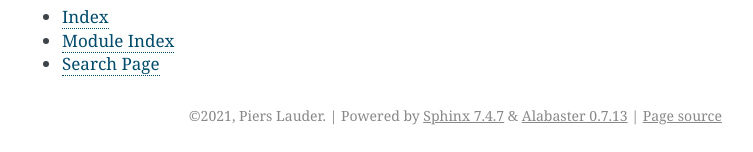
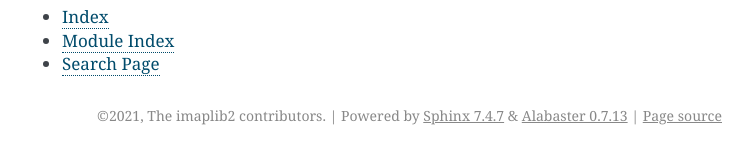
Before and after one commit to jazzband/imaplib2, a Sphinx documentation site: the page built from docs/index.rst, in a window 1280 px wide and 900 px high, scrolled down 8054 px. Shown: the part 745-897 px from the top of the window, without its empty margins (388-1141 px from the left). Built offline with Sphinx 7.4.7, drawn with Linux system fonts in a browser that asks for light colours.

Commit message:
fixup! Create sphinx project for documentation

```diff
--- a/docs/conf.py
+++ b/docs/conf.py
@@ -18,7 +18,7 @@
 # -- Project information -----------------------------------------------------
 
 project = 'imaplib2'
-copyright = '2021, Piers Lauder'
+copyright = '2021, The imaplib2 contributors'
 author = 'Piers Lauder'
 
 # The full version, including alpha/beta/rc tags
```
